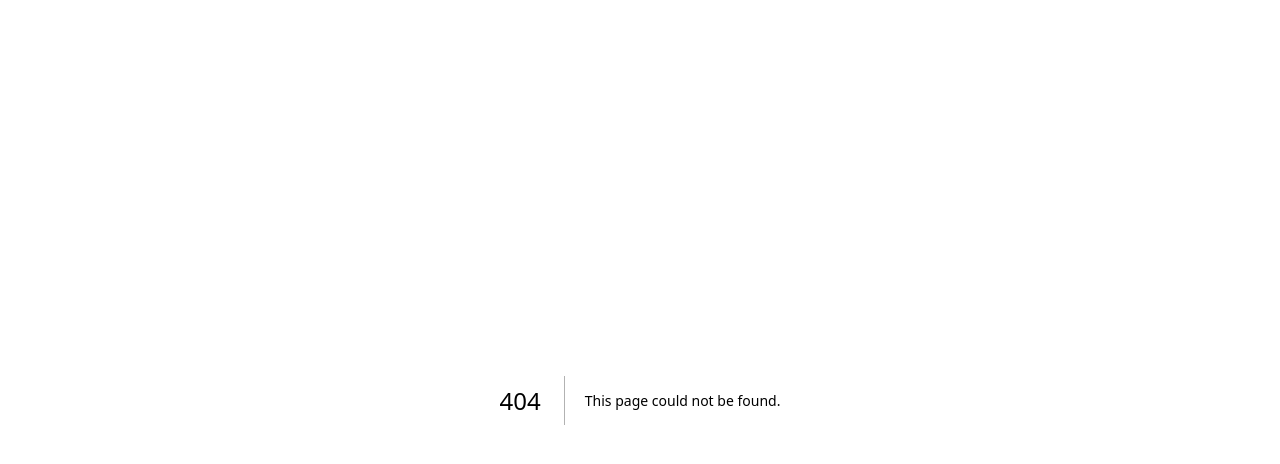
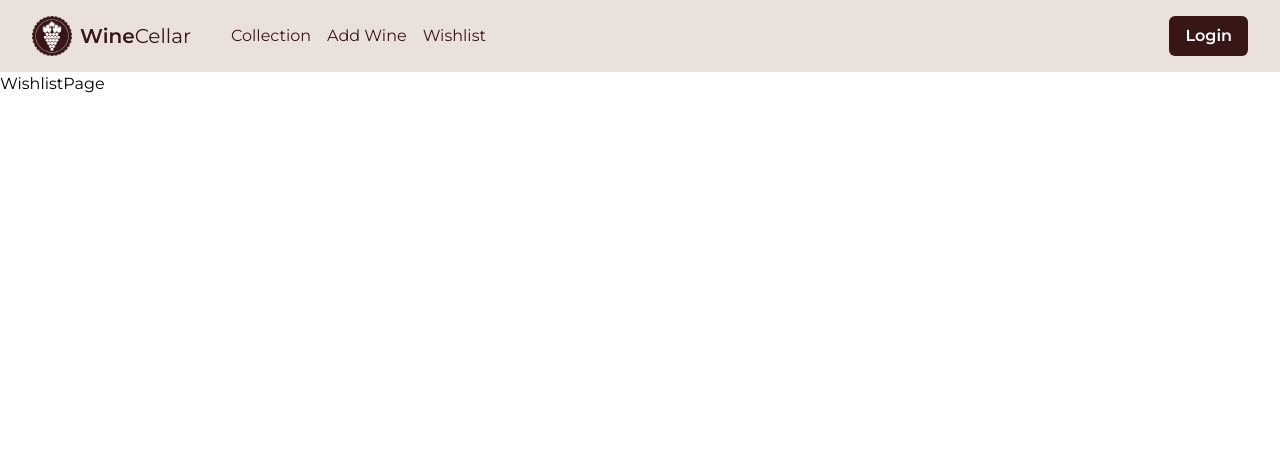
Before and after one commit to EdwinSch/next-wine-cellar, a Next.js app: page /wishlist in a window 1280 px wide. Before the commit this address had no page. Shown: the top 464 px of the page. Built offline with nearby package versions, Linux system fonts and the light colour scheme.

Commit message:
add header and navi

```diff
--- a/app/layout.jsx
+++ b/app/layout.jsx
@@ -1,5 +1,7 @@
 import "./globals.css";
 import { Montserrat } from "next/font/google";
+
+import Navbar from "@/components/Navbar";
 
 const montserrat = Montserrat({
   subsets: ["latin"],
@@ -16,7 +18,10 @@ export const metadata = {
 export default function RootLayout({ children }) {
   return (
     <html lang="en">
-      <body className={montserrat.className}>{children}</body>
+      <body className={montserrat.className}>
+        <Navbar />
+        {children}
+      </body>
     </html>
   );
 }
--- /dev/null
+++ b/app/wishlist/page.jsx
@@ -0,0 +1,4 @@
+const WishlistPage = () => {
+  return <div>WishlistPage</div>;
+};
+export default WishlistPage;
--- /dev/null
+++ b/components/Navbar.jsx
@@ -0,0 +1,40 @@
+import Link from "next/link";
+import Image from "next/image";
+import logo from "@/assets/logo-primary.png";
+
+const Navbar = () => {
+  return (
+    <header className="bg-secondary">
+      <div
+        id="layout-container"
+        className="mx-auto max-w-7xl flex justify-between px-8 py-4"
+      >
+        {/* Left Side */}
+        <div
+          className="flex items-center gap-10
+        "
+        >
+          {/* Logo */}
+          <div className="flex items-center">
+            <Image src={logo} alt="wine cellar logo" className="h-10 w-auto" />
+            <h1 className="ml-2 text-xl text-primary font-semibold">
+              Wine<span className="font-normal">Cellar</span>
+            </h1>
+          </div>
+          {/* Navigation */}
+          <nav className="flex items-center gap-4 text-primary">
+            <Link href="/collection">Collection</Link>
+            <Link href="/collection/add">Add Wine</Link>
+            <Link href="/wishlist">Wishlist</Link>
+          </nav>
+        </div>
+
+        {/* Right Side */}
+        <button className="px-4 py-2 font-semibold bg-primary text-white hover:bg-primaryHover duration-200 rounded-md">
+          Login
+        </button>
+      </div>
+    </header>
+  );
+};
+export default Navbar;
--- a/tailwind.config.js
+++ b/tailwind.config.js
@@ -8,8 +8,11 @@ module.exports = {
   theme: {
     extend: {
       colors: {
-        background: "var(--background)",
-        foreground: "var(--foreground)",
+        // primary: "#ba1528",
+        primary: "#391616",
+        primaryHover: "#7A3131",
+        secondary: "#eae1db",
+        contrast: "#F0BC68",
       },
     },
   },
```
Also changed, not shown: assets/logo-primary.png (added).
